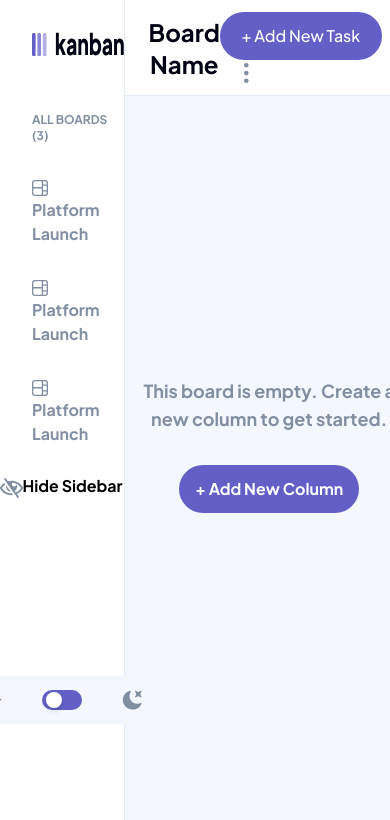
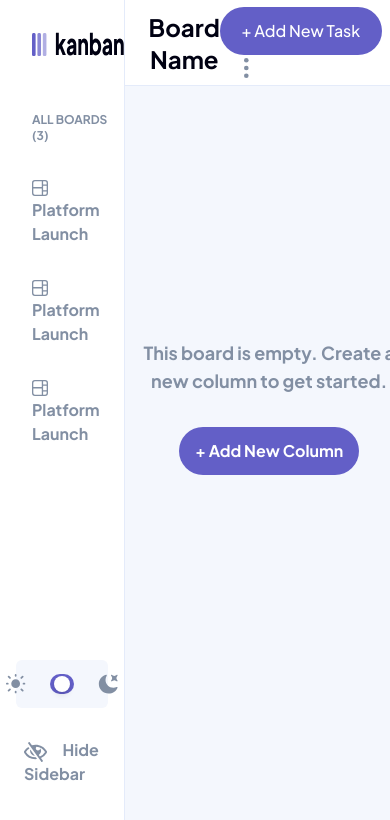
Before and after one commit to GregNicholas/Kanban-guru, a React (Create React App) app: page / in a window 390 px wide. Shown: the top 820 px of the page. Built offline with nearby package versions, Linux system fonts and the light colour scheme.

Commit message:
sidebar arrangement and responsiveness, implement hide sidebar

```diff
--- a/src/App.tsx
+++ b/src/App.tsx
@@ -6,9 +6,9 @@ import BoardArea from './components/BoardArea'
 function App() {
   const [isDarkMode, setIsDarkMode] = useState(false)
   return (
-    <div className={`flex ${isDarkMode && "dark"} overflow-y-clip`}>
+    <div className={`flex ${isDarkMode && "dark"}`}>
       <Sidebar isDarkMode={isDarkMode} setIsDarkMode={setIsDarkMode} />
-      <div className="flex-1">
+      <div className="flex flex-col flex-1">
         <Header />
         <BoardArea />
       </div>
--- a/src/components/DarkModeSelect.tsx
+++ b/src/components/DarkModeSelect.tsx
@@ -9,14 +9,14 @@ type DarkMode = {
 const DarkModeSelect = ({ isDarkMode, setIsDarkMode }:DarkMode) => {
 
   return (
-    <div className="absolute flex justify-between items-center mb-6 px-10 bottom-24 left-2/4 -translate-x-1/2 w-60 h-12 rounded-md bg-l-gray dark:bg-v-dark-gray">
+    <div className="flex justify-center gap-6 mx-4 lg:mx-6 items-center w-auto h-12 mb-4 rounded-md bg-l-gray dark:bg-v-dark-gray">
         <img className="h-5 inline cursor-pointer" src={`${process.env.PUBLIC_URL}/assets/icon-light-theme.svg`}
-             onClick={() => setIsDarkMode(prev => !prev)}
+             onClick={() => setIsDarkMode(false)}
              alt="light toggle"
         />
         <Toggle isDarkMode={isDarkMode} setIsDarkMode={setIsDarkMode} />
         <img className="h-5 inline cursor-pointer" src={`${process.env.PUBLIC_URL}/assets/icon-dark-theme.svg`}
-             onClick={() => setIsDarkMode(prev => !prev)}
+             onClick={() => setIsDarkMode(true)}
              alt="dark toggle"
         />
     </div>
--- a/src/components/Sidebar.tsx
+++ b/src/components/Sidebar.tsx
@@ -1,3 +1,4 @@
+import { useState } from 'react'
 import SelectBoard from './SelectBoard'
 import DarkModeSelect from './DarkModeSelect'
 
@@ -6,23 +7,26 @@ type DarkMode = {
     setIsDarkMode: React.Dispatch<React.SetStateAction<boolean>>;
 }
 const Sidebar = ({ isDarkMode, setIsDarkMode }:DarkMode) => {
+    const [showSidebar, setShowSidebar] = useState(true)
 
     return (
-        <div className="relative md:w-[261px] lg:w-[300px] h-screen border-r border-l-lines pt-8 dark:bg-d-gray dark:border-d-lines">
+        <div className={`${!showSidebar && "hidden"} flex flex-col justify-between md:w-[261px] lg:w-[300px] h-screen border-r border-l-lines pt-8 dark:bg-d-gray dark:border-d-lines`}>
+            <div>
                 <div><img className="h-6 mb-14 pl-8" src={`${process.env.PUBLIC_URL}/assets/${isDarkMode ? "logo-light.svg" : "logo-dark.svg"}`} alt="kanban logo" /></div>
                 <SelectBoard />
-            <div></div>
+            </div>
+            <div className="mb-11">
                 <DarkModeSelect isDarkMode={isDarkMode} setIsDarkMode={setIsDarkMode} />
                 <div
-                className="py-3.5 pl-8text-m-gray font-bold"
-                onClick={() => console.log("hide sidebar clicked")}
+                    className="py-3.5 ml-6 text-m-gray font-bold cursor-pointer"
+                    onClick={() => setShowSidebar(prev => !prev)}
                 >
-                <img className="h-5  inline cursor-pointer" src={`${process.env.PUBLIC_URL}/assets/icon-hide-sidebar.svg`}
+                    <img className="h-5 mr-4 inline cursor-pointer" src={`${process.env.PUBLIC_URL}/assets/icon-hide-sidebar.svg`}
                             alt="hide sidebar"
                     />
                     Hide Sidebar
                 </div>
-            <div></div>
+            </div>
         </div>
     )
 }
```
Lines whose indentation alone changed are shown as unchanged.
